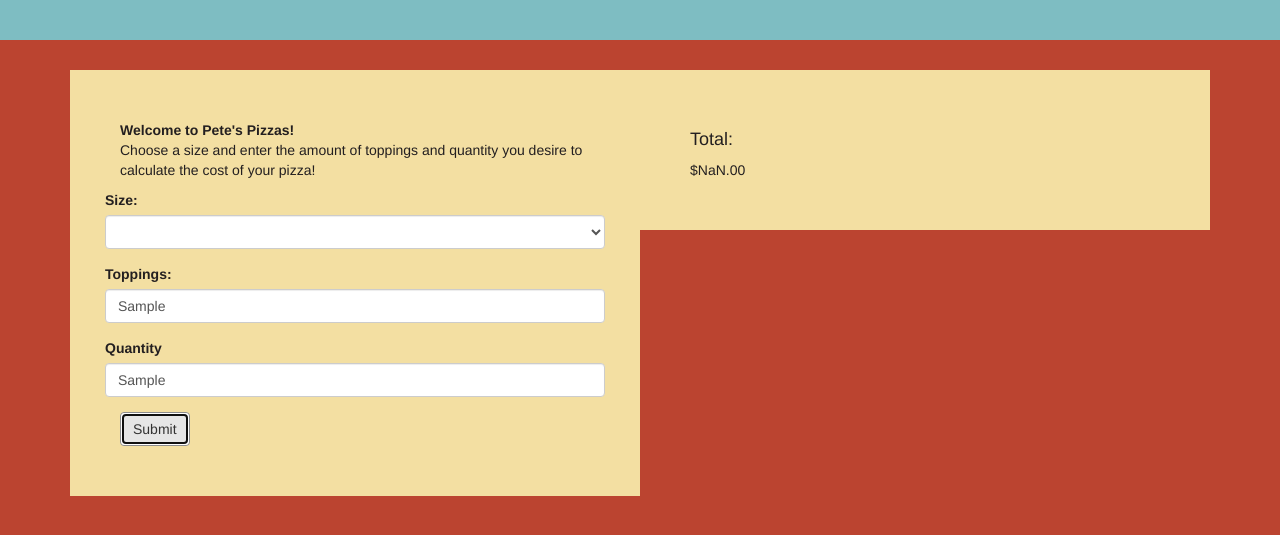
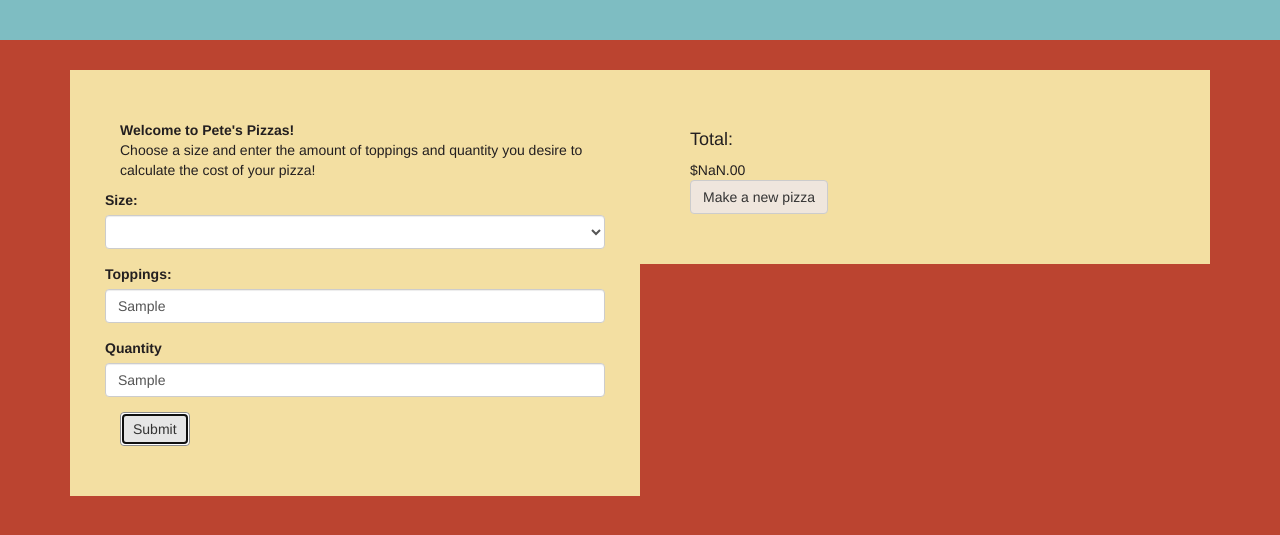
Before and after one commit to OskarRadon/pizza, a plain HTML site: page index.html in a window 1280 px wide. Both pictures are taken after typing "Sample", "Sample" into the empty fields and a click on the button "Submit". Shown: the part 155-690 px from the top of the page. Drawn offline with Linux system fonts and the light colour scheme.

Commit message:
Add new pizza button

```diff
--- a/index.html
+++ b/index.html
@@ -43,6 +43,9 @@
       <div class="col-md-6" id="result">
         <h4>Total:</h4>
         <span id="price"></span>
+        <form id="reloadPage">
+          <button type="submit" class="btn btn-default">Make a new pizza</button>
+        </form>
       </div>
     </div>
   </body>
--- a/js/scripts.js
+++ b/js/scripts.js
@@ -33,4 +33,9 @@ $(function(){
     $("span#price").text("$" + newPizza.generatePrice() + (".00"));
     $("#result").show();
   });
+
+  $("form#reload").submit(function(event) {
+    event.preventDefault();
+    window.location.reload();
+  });
 });
```
